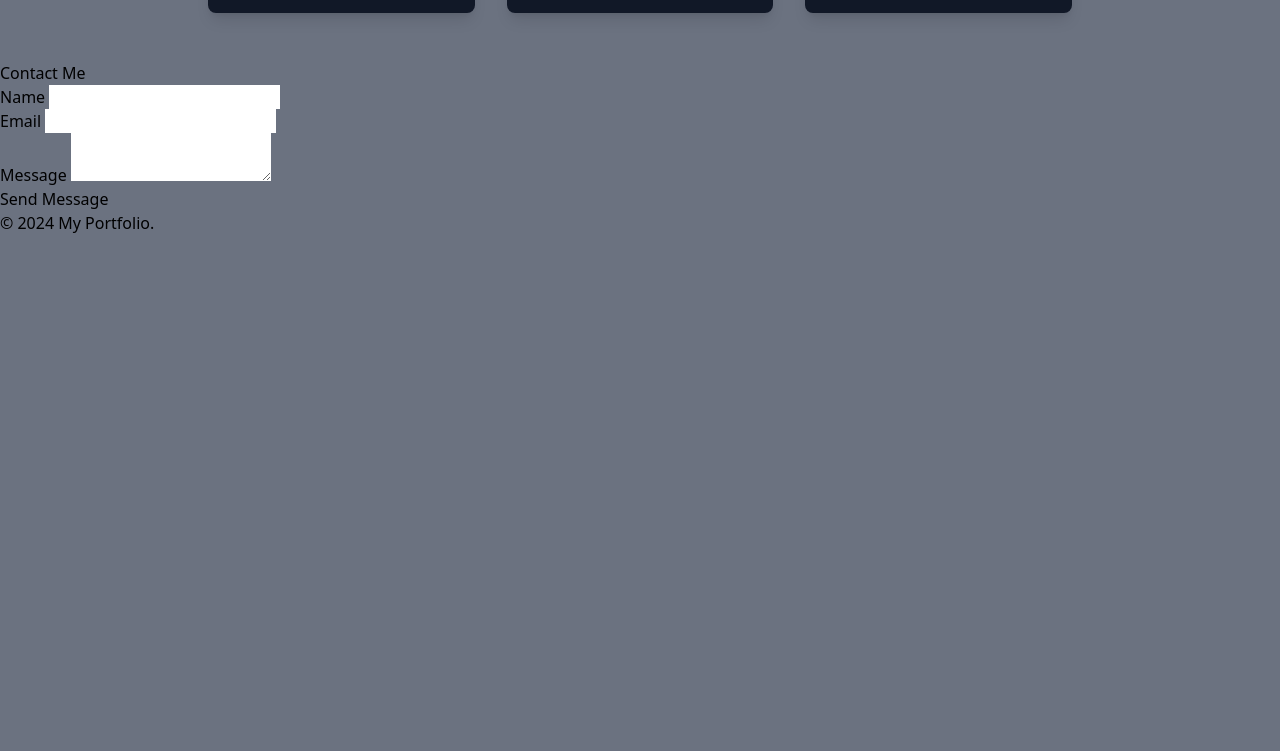
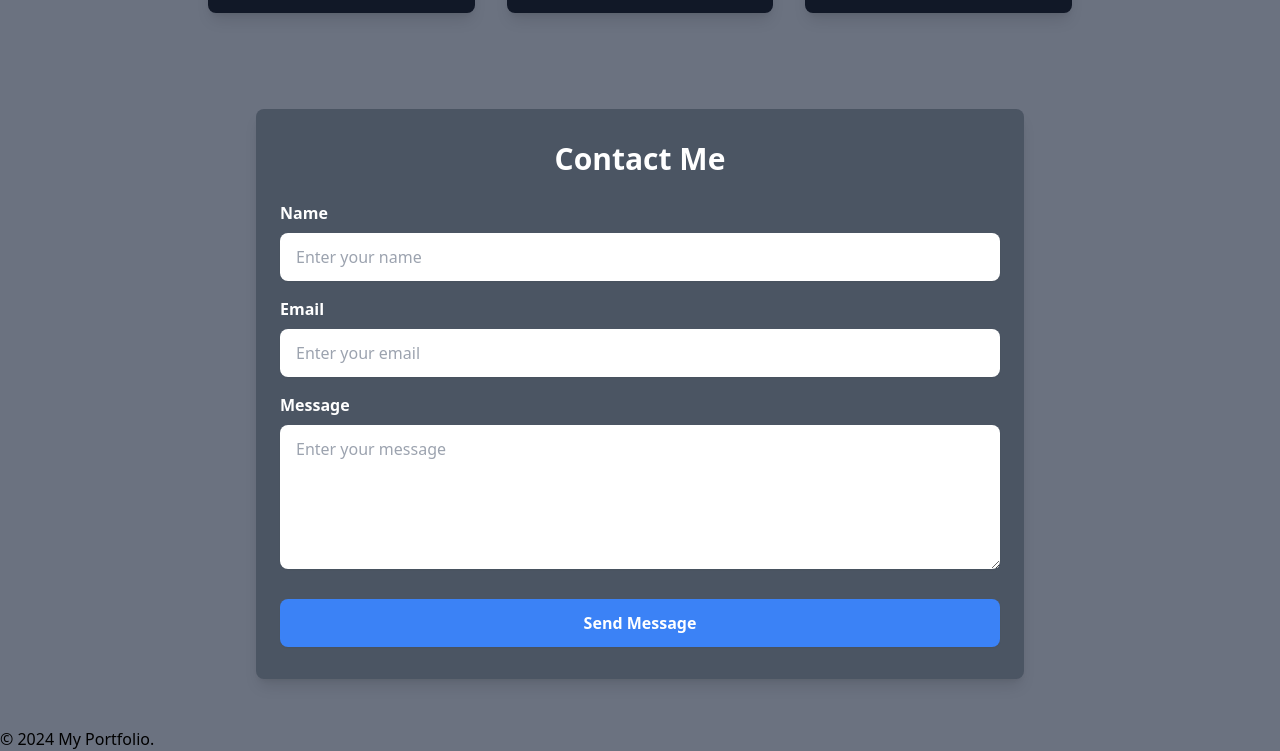
Before and after one commit to EyosiyasSebsibe/Personal-Portfolio, a website: page build/index.html in a window 1280 px wide. Shown: the part 2778-3529 px from the top of the page. Before the commit the page ends 3013 px from the top, so only its background shows below. Drawn offline with Linux system fonts and the light colour scheme.

Commit message:
Contact me design

```diff
--- a/build/index.html
+++ b/build/index.html
@@ -209,33 +209,29 @@
         </div>
     </section>
 
-
-
-      <section class="">
-        <div class="">
-          <h2 class="">Contact Me</h2>
-          <div class="">
+    <section class="bg-gray-500 py-12">
+        <div class="max-w-3xl mx-auto bg-gray-600 shadow-lg rounded-lg overflow-hidden">
+            <div class="px-6 py-8">
+                <h2 class="text-3xl font-bold text-center text-white mb-6">Contact Me</h2>
                 <form>
-              <div class="">
-                <label for="name" class="">Name</label>
-                <input type="text" id="name" name="name" class="">
+                    <div class="mb-4">
+                        <label for="name" class="block text-white font-semibold mb-2">Name</label>
+                        <input type="text" id="name" name="name" class="w-full px-4 py-3 rounded-lg shadow-sm focus:outline-none focus:ring-2 focus:ring-blue-500" placeholder="Enter your name">
                     </div>
-              <div class="">
-                <label for="email" class="">Email</label>
-                <input type="email" id="email" name="email" class="">
+                    <div class="mb-4">
+                        <label for="email" class="block text-white font-semibold mb-2">Email</label>
+                        <input type="email" id="email" name="email" class="w-full px-4 py-3 rounded-lg shadow-sm focus:outline-none focus:ring-2 focus:ring-blue-500" placeholder="Enter your email">
                     </div>
-              <div class="">
-                <label for="message" class="">Message</label>
-                <textarea id="message" name="message" class=""></textarea>
+                    <div class="mb-6">
+                        <label for="message" class="text-white block text- font-semibold mb-2">Message</label>
+                        <textarea id="message" name="message" rows="5" class="w-full px-4 py-3 rounded-lg shadow-sm focus:outline-none focus:ring-2 focus:ring-blue-500" placeholder="Enter your message"></textarea>
                     </div>
                     <div>
-                <button type="submit" class="">Send Message</button>
+                        <button type="submit" class="w-full bg-blue-500 text-white font-semibold px-6 py-3 rounded-lg shadow-sm hover:bg-blue-600 focus:outline-none focus:ring-2 focus:ring-blue-500 transition-colors">Send Message</button>
                     </div>
                 </form>
             </div>
         </div>
-      </section>
-
     </section>
 
       <!-- Footer -->
```
Also changed, not shown: build/css/style.css. Lines whose indentation alone changed are shown as unchanged.
